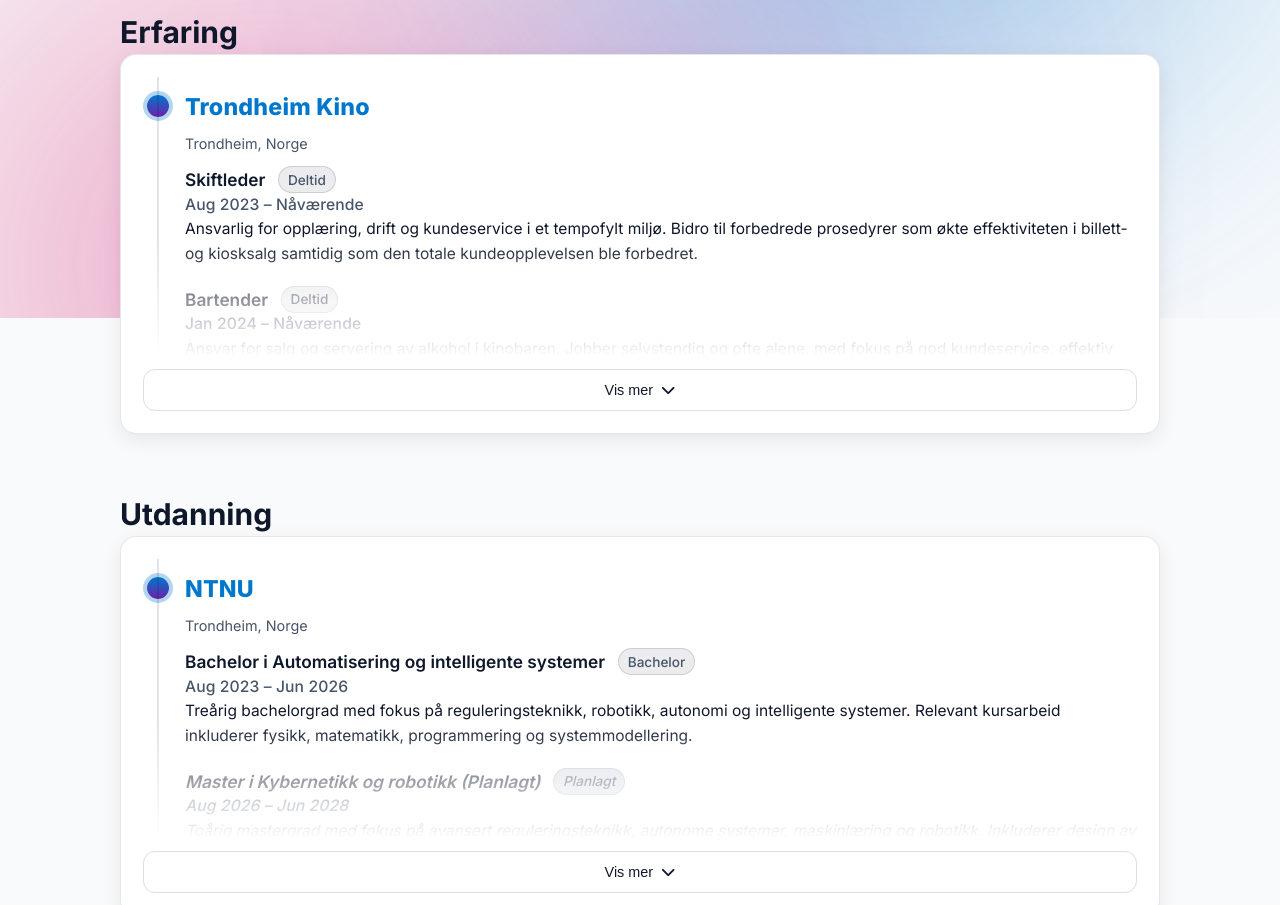
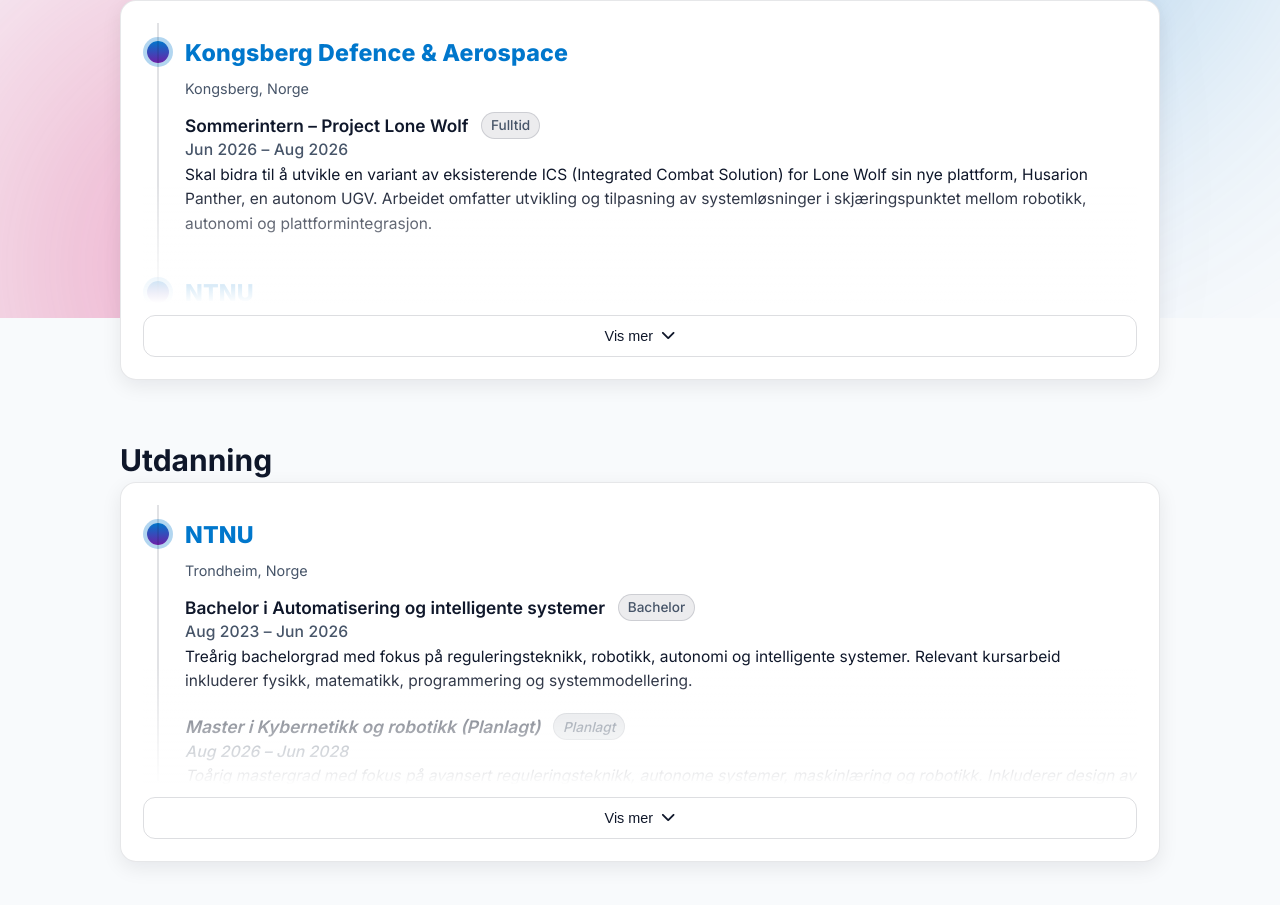
Before and after one commit to andersgar/anders.garberg.wtf, a React (Vite) app: page /about in a window 1280 px wide. Shown: the part 482-1387 px from the top of the page. Built offline with nearby package versions, Linux system fonts and the light colour scheme; no server answers.

Commit message:
Updated experience, hidden "open for job" card.

```diff
--- a/public/data/experience.json
+++ b/public/data/experience.json
@@ -1,4 +1,70 @@
 [
+  {
+  "company": {
+    "no": "Kongsberg Defence & Aerospace",
+    "en": "Kongsberg Defence & Aerospace"
+  },
+  "location": {
+    "no": "Kongsberg, Norge",
+    "en": "Kongsberg, Norway"
+  },
+  "positions": [
+    {
+      "title": {
+        "no": "Sommerintern – Project Lone Wolf",
+        "en": "Summer Intern – Project Lone Wolf"
+      },
+      "tag": {
+        "no": "Fulltid",
+        "en": "Full-time"
+      },
+      "date": {
+        "no": "Jun 2026 – Aug 2026",
+        "en": "Jun 2026 – Aug 2026"
+      },
+      "desc": {
+        "no": "Skal bidra til å utvikle en variant av eksisterende ICS (Integrated Combat Solution) for Lone Wolf sin nye plattform, Husarion Panther, en autonom UGV. Arbeidet omfatter utvikling og tilpasning av systemløsninger i skjæringspunktet mellom robotikk, autonomi og plattformintegrasjon.",
+        "en": "Will contribute to developing a variant of the existing ICS (Integrated Combat Solution) for Lone Wolf’s new platform, the Husarion Panther, an autonomous UGV. The work includes developing and adapting system solutions at the intersection of robotics, autonomy, and platform integration."
+      }
+    }
+  ]
+  },
+  {
+    "company": { "no": "NTNU", "en": "NTNU" },
+    "location": { "no": "Trondheim, Norge", "en": "Trondheim, Norway" },
+    "positions": [
+      {
+        "title": {
+          "no": "Læringsassistent -  Kunstig intelligens for robotikk og automatisering AIST2102",
+          "en": "Teaching Assistant - Artificial intelligence for robotics and automation AIST2102"
+        },
+        "tag": { "no": "Deltid", "en": "Part-time" },
+        "date": {
+          "no": "Jan 2026 – Mai 2026",
+          "en": "Jan 2026 – May 2026"
+        },
+        "desc": {
+          "no": "Studass i det nye emnet Kunstig intelligens for robotikk og automatisering våren 2026, der jeg veileder studenter og gir faglig støtte i AI-relaterte oppgaver.",
+          "en": "Teaching assistant in the new course Artificial Intelligence for Robotics and Automation spring 2026, guiding students and providing academic support in AI-related tasks."
+        }
+      },
+      {
+        "title": {
+          "no": "Læringsassistent - Statistikk ISTT1002",
+          "en": "Teaching Assistant - Statistics ISTT1002"
+        },
+        "tag": { "no": "Deltid", "en": "Part-time" },
+        "date": {
+          "no": "Aug 2025 – Des 2025",
+          "en": "Aug 2025 – Dec 2025"
+        },
+        "desc": {
+          "no": "Bidro til undervisning og veiledning av studenter i statistikk for ingeniørfag. Hjalp til med faglig oppfølging, oppgaveløsning og utvikling av studentenes forståelse i emnet.",
+          "en": "Contributed to teaching and guidance of students in Statistics. Assisted with academic follow-up, problem solving, and development of students' understanding in the subject."
+        }
+      }
+    ]
+  },
   {
     "company": { "no": "Trondheim Kino", "en": "Trondheim Kino" },
     "location": { "no": "Trondheim, Norge", "en": "Trondheim, Norway" },
@@ -37,34 +103,6 @@
         "desc": {
           "no": "Bidro til daglig drift og kundeservice ved Trondheim Kino, med ansvar for billettsalg, kiosk og publikumsopplevelsen. Fokuserte på effektiv betjening og høy servicegrad i et travelt arbeidsmiljø.",
           "en": "Contributed to daily operations and customer service at Trondheim Kino, responsible for ticket sales, kiosk, and audience experience. Focused on efficient service and high service standards in a busy work environment."
-        }
-      }
-    ]
-  },
-  {
-    "company": { "no": "NTNU", "en": "NTNU" },
-    "location": { "no": "Trondheim, Norge", "en": "Trondheim, Norway" },
-    "positions": [
-        {
-        "title": { "no": "Læringsassistent -  Kunstig intelligens for robotikk og automatisering AIST2102", "en": "Teaching Assistant - Artificial intelligence for robotics and automation AIST2102" },
-        "tag": { "no": "Deltid", "en": "Part-time" },
-        "date": {
-          "no": "Jan 2026 – Mai 2026",
-          "en": "Jan 2026 – May 2026"
-        },
-        "desc": {
-          "no": "Studass i det nye emnet Kunstig intelligens for robotikk og automatisering våren 2026, der jeg veileder studenter og gir faglig støtte i AI-relaterte oppgaver.",
-          "en": "Teaching assistant in the new course Artificial Intelligence for Robotics and Automation spring 2026, guiding students and providing academic support in AI-related tasks."
-        }
-      },
-      {
-        "title": { "no": "Læringsassistent - Statistikk ISTT1002", "en": "Teaching Assistant - Statistics ISTT1002" },
-        "tag": { "no": "Deltid", "en": "Part-time" },
-        "date": {
-          "no": "Aug 2025 – Des 2025","en": "Aug 2025 – Dec 2025"},
-        "desc": {
-          "no": "Bidro til undervisning og veiledning av studenter i statistikk for ingeniørfag. Hjalp til med faglig oppfølging, oppgaveløsning og utvikling av studentenes forståelse i emnet.",
-          "en": "Contributed to teaching and guidance of students in Statistics. Assisted with academic follow-up, problem solving, and development of students' understanding in the subject."
         }
       }
     ]
--- a/src/components/Hero.tsx
+++ b/src/components/Hero.tsx
@@ -8,8 +8,7 @@
   const { profile } = useProfile();
 
   // Easter egg: Check if the logged-in user is Anders Garberg
-  const isAnders =
-    profile?.email?.toLowerCase() === "anders@garberg.wtf";
+  const isAnders = profile?.email?.toLowerCase() === "anders@garberg.wtf";
 
   return (
     <header id="home" className="hero">
@@ -41,7 +40,7 @@
           </div>
         </div>
 
-        <aside
+        {/* <aside
           className="hero-right card pad hero-card"
           aria-label="Rask profil"
         >
@@ -92,7 +91,7 @@
               {t("emailMe")}
             </a>
           </div>
-        </aside>
+        </aside> */}
       </div>
     </header>
   );
--- a/src/styles/desktop.css
+++ b/src/styles/desktop.css
@@ -290,6 +290,12 @@
   grid-template-columns: 1.1fr 0.9fr;
   gap: 28px;
   align-items: center;
+}
+
+/* When the aside is removed, let hero-left fill the full width */
+.hero-left:only-child {
+  grid-column: 1 / -1;
+  max-width: 800px;
 }
 
 /* Background blobs container - fixed to viewport */
```
